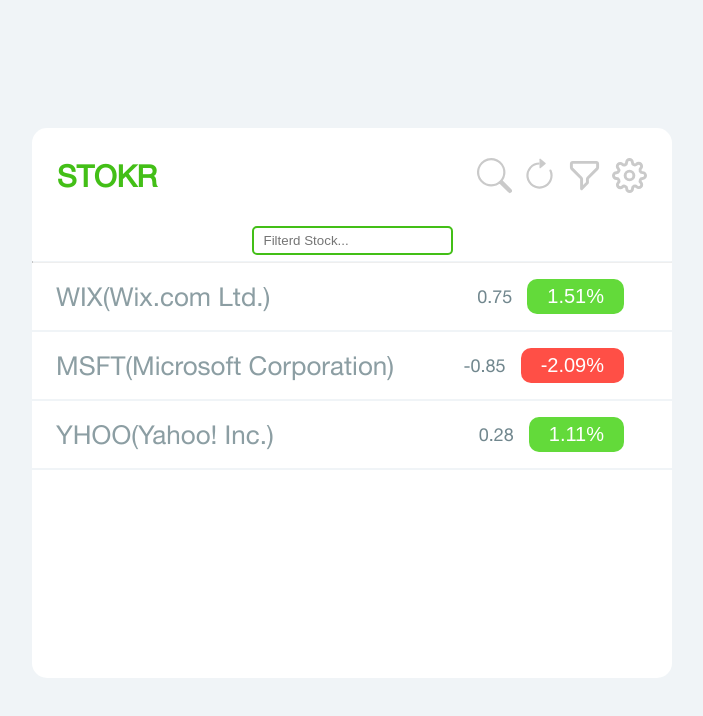
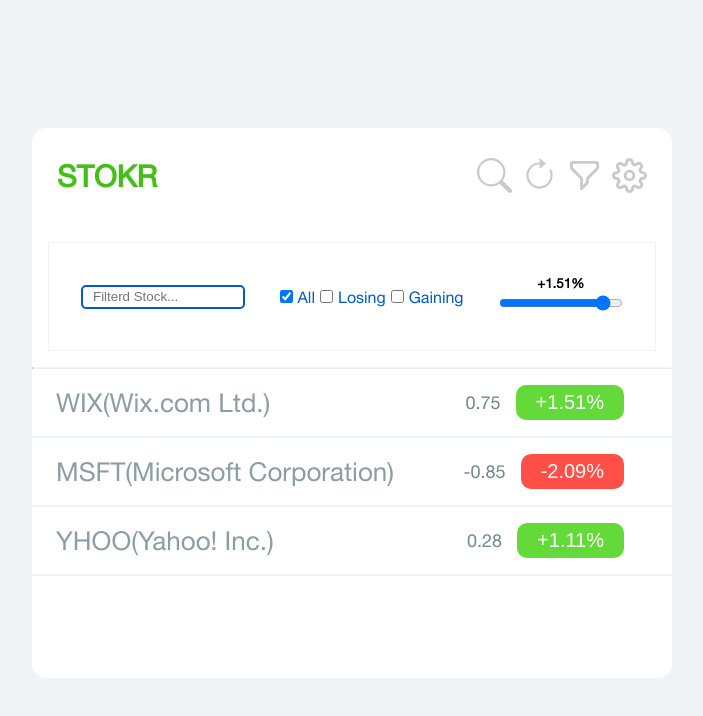
Before and after one commit to adirsinai/react-stocks, a React (Create React App) app: page / in a window 1280 px wide. Both pictures are taken after a click on the icon 872 px from the left and 175 px from the top of the page. Shown: the top 716 px of the page, without its empty margins (288-991 px from the left). Built offline with nearby package versions, Linux system fonts and the light colour scheme; a web font is replaced by a local one.

Commit message:
filterd Panel

```diff
--- a/src/components/Filter.js
+++ b/src/components/Filter.js
@@ -1,19 +1,61 @@
 import React, { useState } from "react";
 import { useGlobalContext } from "../context";
-
+import { formatPrice } from "../utils/helpers";
 
 const Filter = () => {
-  const { setFilterStocks } = useGlobalContext()
+  const { filters, setFilters, updateFilters } = useGlobalContext();
 
   return (
+    <div className="form-content">
       <form className="form-control">
+        <div>
           <input
             type="text"
             className="searchTerm"
             placeholder="Filterd Stock..."
-        onChange={(e) => setFilterStocks(e.target.value)}
+            onChange={(e) => setFilters({ ...filters, symbol: e.target.value })}
           />
+        </div>
+        <div className="checkbox">
+          <input
+            type="checkbox"
+            name="all"
+            checked={filters.trend === "all"}
+            onChange={updateFilters}
+          />
+          All
+          <input
+            type="checkbox"
+            name="losing"
+            checked={filters.trend === "losing"}
+            onChange={updateFilters}
+          />
+          Losing
+          <input
+            type="checkbox"
+            name="gaining"
+            checked={filters.trend === "gaining"}
+            onChange={updateFilters}
+          />
+          Gaining
+        </div>
+        <div>
+          <h5 className="percentView">
+            {formatPrice(parseFloat(filters.percentage))}%
+          </h5>
+          <input
+            className="searchTerm"
+            type="range"
+            name="percentage"
+            onChange={updateFilters}
+            min={filters.min_percentage}
+            max={filters.max_percentage}
+            value={filters.percentage}
+            step="0.01"
+          />
+        </div>
       </form>
+    </div>
   );
 };
 
--- a/src/components/Header.js
+++ b/src/components/Header.js
@@ -8,43 +8,8 @@
 import Refresh from "./Refresh";
 
 const Header = () => {
-  const { hideSortBtn, setHideSortBtn,editView, setEditView } =
+  const { menuToggle, openSearchMenu, openRefreshMenu, openFilterMenu } =
     useGlobalContext();
-  const [openSearchMenu, setOpenSearchMenu] = useState(false);
-  const [openRefreshMenu, setOpenRefreshMenu] = useState(false);
-  const [openFilterMenu, setOpenFilterMenu] = useState(false);
-
-
-
-  const menuToggle = (currentMenuItem) => {
-    if (currentMenuItem === "search") {
-      setOpenSearchMenu(!openSearchMenu);
-      setOpenRefreshMenu(false);
-      setOpenFilterMenu(false);
-
-    }
-    if (currentMenuItem === "refresh") {
-      setOpenRefreshMenu(!openRefreshMenu);
-      setOpenFilterMenu(false);
-      setOpenSearchMenu(false);
-
-    }
-    if (currentMenuItem === "filter") {
-      setOpenFilterMenu(!openFilterMenu);
-      setHideSortBtn(!hideSortBtn);
-
-      setOpenSearchMenu(false);
-      setOpenRefreshMenu(false);
-
-    }
-    if (currentMenuItem === "setting") {
-      setEditView(!editView);
-      setOpenFilterMenu(false);
-      setOpenSearchMenu(false);
-      setOpenRefreshMenu(false);
-    }
-  };
-
 
   return (
     <>
--- a/src/components/List.js
+++ b/src/components/List.js
@@ -3,10 +3,9 @@
 import { useGlobalContext } from "../context";
 
 const List = () => {
-  const { stocks, changePostionUp, changePostionDown, filterStocks } =
+  const { stocks, changePostionUp, changePostionDown, filters } =
     useGlobalContext();
-  const [editView, setEditView] = useState(false);
-
+const {filterdStocks} = filters
   return (
     <ul>
       {stocks.length === 0 && (
@@ -14,8 +13,8 @@
           <h2>The list is empty</h2>
         </div>
       )}
-      {stocks
-        .filter((stock) => stock.Symbol.toLowerCase().includes(filterStocks))
+      {filterdStocks
+        .filter((stock) => stock.Symbol.toLowerCase().includes(filters.symbol))
         .map((stock, index) => {
           return (
             <Stock
--- a/src/components/Stock.js
+++ b/src/components/Stock.js
@@ -1,6 +1,7 @@
 import React, { useState } from "react";
 import { TiArrowSortedDown, TiArrowSortedUp } from "react-icons/ti";
 import { FaTrash } from "react-icons/fa";
+import {formatPrice} from '../utils/helpers'
 import { useGlobalContext } from "../context";
 const Stock = (stock) => {
 
@@ -16,7 +17,7 @@
     changePostionDown,
     index,
   } = stock;
-  const percentChange = parseFloat(PercentChange).toFixed(2);
+  const percentChange = formatPrice(parseFloat(PercentChange));
   const lastTradePriceOnly = parseFloat(LastTradePriceOnly).toFixed(2);
   const marketCap = parseFloat(MarketCap).toFixed(2);
   const change = parseFloat(Change).toFixed(2);
@@ -36,6 +37,12 @@
       setBtnCurrentState("MarketCap");
     }
   };
+
+
+
+
+
+
 
 
   return (
@@ -60,7 +67,7 @@
           }
           onClick={btnDisplay}
         >
-          {(btnCurrentState === "PercentChange" && percentChange + "%") ||
+          {(btnCurrentState === "PercentChange" && percentChange + '%') ||
             (btnCurrentState === "LastTradePriceOnly" && lastTradePriceOnly) ||
             (btnCurrentState === "MarketCap" && marketCap + "B")}
         </button>
--- a/src/context.js
+++ b/src/context.js
@@ -1,13 +1,97 @@
 import React, { useContext, useEffect, useState } from "react";
+import { formatPrice } from "./utils/helpers";
 import { data } from "./utils/StockData";
 
 const AppContext = React.createContext();
 
 const AppProvider = ({ children }) => {
   const [stocks, setStocks] = useState(data);
-  const [filterStocks, setFilterStocks] = useState("");
-  const [hideSortBtn,setHideSortBtn] = useState(true)
-   const [editView, setEditView] = useState(false);
+  const [hideSortBtn, setHideSortBtn] = useState(true);
+  const [editView, setEditView] = useState(false);
+  const [openSearchMenu, setOpenSearchMenu] = useState(false);
+  const [openRefreshMenu, setOpenRefreshMenu] = useState(false);
+  const [openFilterMenu, setOpenFilterMenu] = useState(false);
+  const [filters, setFilters] = useState({
+    symbol: "",
+    trend: "all",
+    filterdStocks: stocks,
+    min_percentage: 0,
+    max_percentage: 0,
+    percentage: 0,
+  });
+
+  useEffect(() => {
+    let maxPercentage = stocks.map((p) =>
+      formatPrice(parseFloat(p.PercentChange))
+    );
+    maxPercentage = Math.max(...maxPercentage);
+
+    let minPercentage = stocks.map((p) =>
+      formatPrice(parseFloat(p.PercentChange))
+    );
+    minPercentage = Math.min(...minPercentage);
+
+    setFilters({
+      ...filters,
+      min_percentage: minPercentage,
+      max_percentage: maxPercentage,
+      percentage: maxPercentage,
+    });
+  }, [stocks]);
+
+  const menuToggle = (currentMenuItem) => {
+    if (currentMenuItem === "search") {
+      setOpenSearchMenu(!openSearchMenu);
+      setOpenRefreshMenu(false);
+      setOpenFilterMenu(false);
+    }
+    if (currentMenuItem === "refresh") {
+      setOpenRefreshMenu(!openRefreshMenu);
+      setOpenFilterMenu(false);
+      setOpenSearchMenu(false);
+    }
+    if (currentMenuItem === "filter") {
+      setOpenFilterMenu(!openFilterMenu);
+      setHideSortBtn(!hideSortBtn);
+      setOpenSearchMenu(false);
+      setOpenRefreshMenu(false);
+    }
+    if (currentMenuItem === "setting") {
+      setEditView(!editView);
+      setOpenFilterMenu(false);
+      setOpenSearchMenu(false);
+      setOpenRefreshMenu(false);
+    }
+  };
+
+  const updateFilters = (e) => {
+    let name = e.target.name;
+    let value = e.target.value;
+    if (name === "all") {
+      setFilters({ ...filters, trend: name, filterdStocks: stocks });
+    }
+
+    if (name === "losing") {
+      const losing = stocks.filter(
+        (p) => formatPrice(parseFloat(p.PercentChange)) <= 0
+      );
+
+      setFilters({ ...filters, trend: name, filterdStocks: losing });
+    }
+
+    if (name === "gaining") {
+      const gaining = stocks.filter(
+        (p) => formatPrice(parseFloat(p.PercentChange)) >= 0
+      );
+
+      setFilters({ ...filters, trend: name, filterdStocks: gaining });
+    }
+
+    if (name === "percentage") {
+      value = Number(value);
+      setFilters({ ...filters, [name]: value });
+    }
+  };
 
   const changePostionUp = (stockIndex) => {
     let data = [...stocks];
@@ -30,10 +114,10 @@
     setStocks(data);
   };
 
-  const removeStock = (symbol)=>{
-const tempList = stocks.filter((stock)=> stock.Symbol !== symbol)
-setStocks(tempList);
-  }
+  const removeStock = (symbol) => {
+    const tempList = stocks.filter((stock) => stock.Symbol !== symbol);
+    setStocks(tempList);
+  };
 
   return (
     <AppContext.Provider
@@ -41,13 +125,18 @@
         stocks,
         changePostionUp,
         changePostionDown,
-        filterStocks,
-        setFilterStocks,
+        filters,
+        setFilters,
         hideSortBtn,
         setHideSortBtn,
         removeStock,
         editView,
         setEditView,
+        menuToggle,
+        openSearchMenu,
+        openRefreshMenu,
+        openFilterMenu,
+        updateFilters,
       }}
     >
       {children}
--- a/src/index.css
+++ b/src/index.css
@@ -53,6 +53,11 @@
 
 .empty {
   text-align: center;
+}
+
+h5{
+  text-align: center;
+  color: black;
 }
 
 .empty h2 {
@@ -142,16 +147,33 @@
   padding: 6px 20px;
 }
 
-.form-control {
-  width: 100%;
-  position: relative;
-  text-align: center;
+.form-content{
+  margin: 16px ;
+  padding: 5%;
+  border:1px solid #f0f4f7;
 }
 
-input {
-  border: 2px solid #43bf17;
-  margin-bottom: 6px;
-  padding: 5px 10px 5px 10px;
-  border-radius: 5px 5px;
+.form-control{
+  display: flex;
+  justify-content: center;
+  align-items: center;
+  gap: 35px;
+}
+
+.checkbox{
+  display: flex;
+  justify-content: center;
+  align-items: center;
+  gap: 5px;
+  color:#005CC8
+}
+
+.searchTerm {
+  width: 100%;
+  border: 2px solid #005CC8;
+  padding: 10px;
+  height: 20px;
+  border-radius: 5px ;
   outline: none;
+
 }
--- /dev/null
+++ b/src/utils/helpers.js
@@ -0,0 +1,9 @@
+export const formatPrice = (number) =>{
+
+  const newNumber = Intl.NumberFormat("en-GB", {
+    style: "decimal",
+    signDisplay: "always",
+  }).format(number);
+
+  return newNumber;
+}
```
Lines whose indentation alone changed are shown as unchanged.
